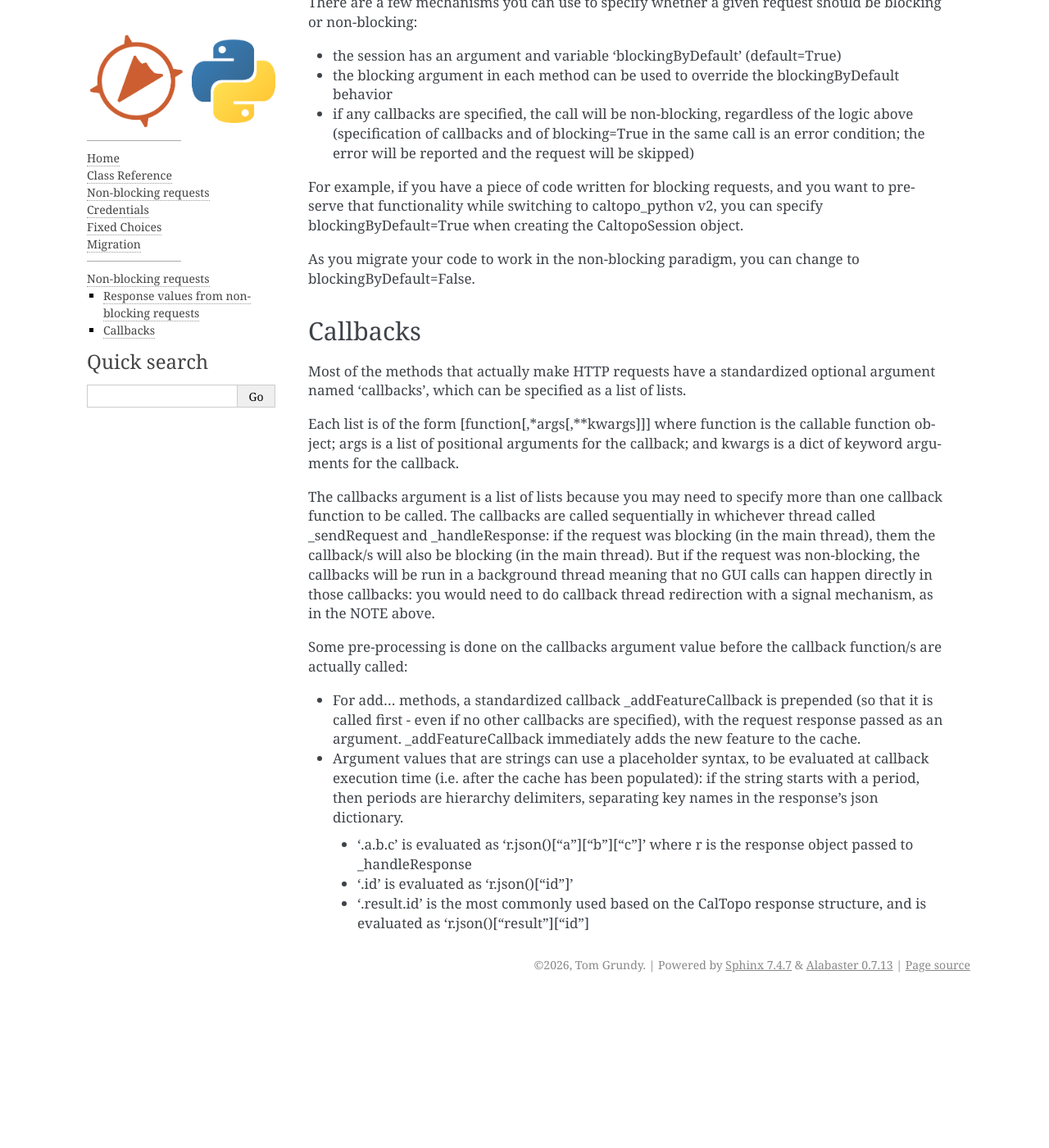
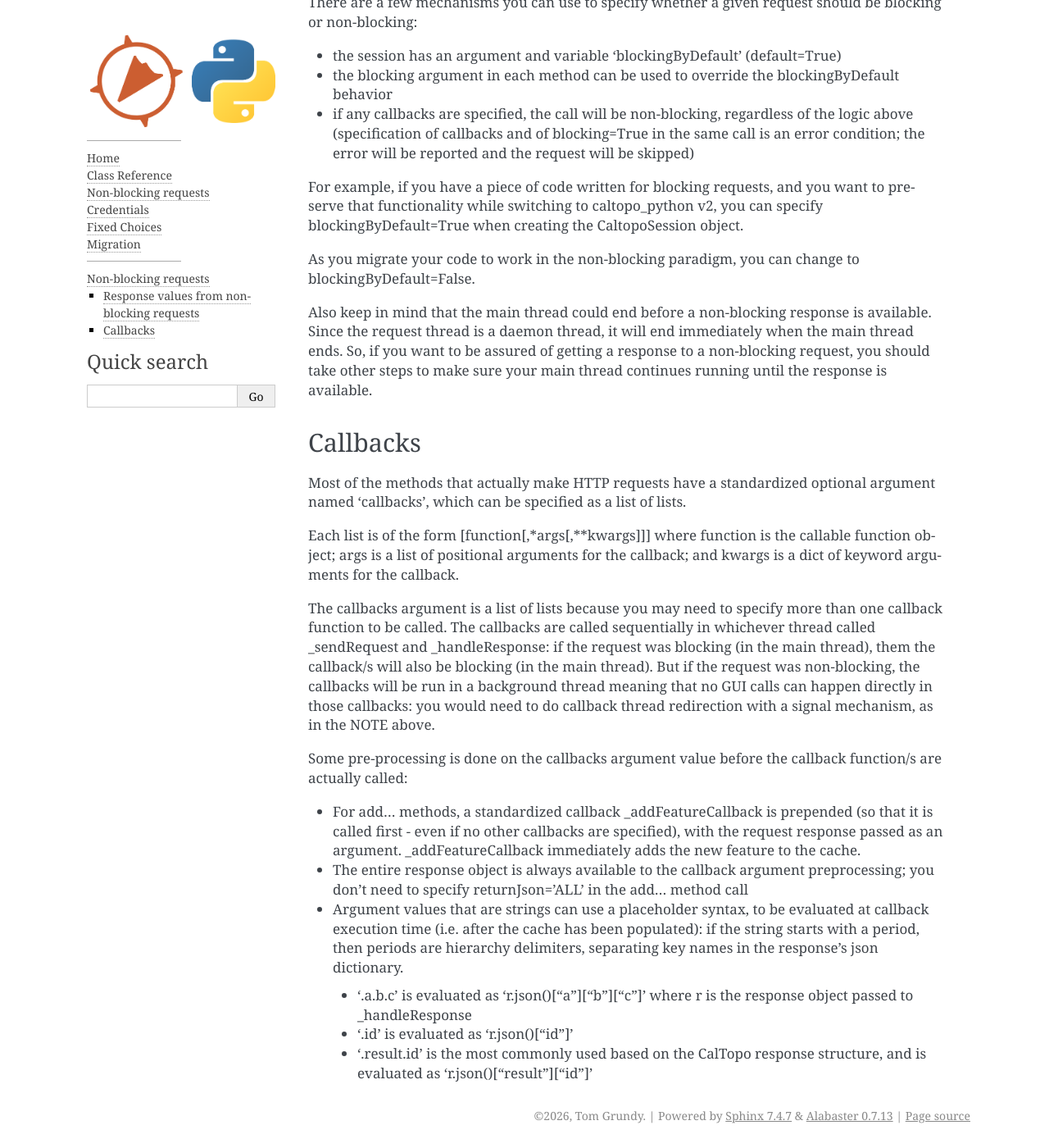
Before and after one commit to ncssar/caltopo_python, a Sphinx documentation site: the page built from docs/source/nonblocking.rst, in a window 1280 px wide and 1400 px high, scrolled down 2223 px. Shown: the whole window at 82% size. Built offline with Sphinx 7.4.7, drawn with Linux system fonts in a browser that asks for light colours; before the commit the page ends 3439 px from its top, so only the background shows below that.

Commit message:
non-blocking docs cleanup

```diff
--- a/docs/source/nonblocking.rst
+++ b/docs/source/nonblocking.rst
@@ -77,6 +77,8 @@ For example, if you have a piece of code written for blocking requests, and you
 
 As you migrate your code to work in the non-blocking paradigm, you can change to blockingByDefault=False.
 
+Also keep in mind that the main thread could end before a non-blocking response is available.  Since the request thread is a daemon thread, it will end immediately when the main thread ends.  So, if you want to be assured of getting a response to a non-blocking request, you should take other steps to make sure your main thread continues running until the response is available.
+
 Callbacks
 ---------
 
@@ -89,8 +91,9 @@ The callbacks argument is a list of lists because you may need to specify more t
 Some pre-processing is done on the callbacks argument value before the callback function/s are actually called:
 
 - For add... methods, a standardized callback _addFeatureCallback is prepended (so that it is called first - even if no other callbacks are specified), with the request response passed as an argument.  _addFeatureCallback immediately adds the new feature to the cache.
+- The entire response object is always available to the callback argument preprocessing; you don't need to specify returnJson='ALL' in the add... method call
 - Argument values that are strings can use a placeholder syntax, to be evaluated at callback execution time (i.e. after the cache has been populated): if the string starts with a period, then periods are hierarchy delimiters, separating key names in the response's json dictionary.
 
  - '.a.b.c' is evaluated as 'r.json()["a"]["b"]["c"]' where r is the response object passed to _handleResponse
  - '.id' is evaluated as 'r.json()["id"]'
- - '.result.id' is the most commonly used based on the CalTopo response structure, and is evaluated as 'r.json()["result"]["id"]
+ - '.result.id' is the most commonly used based on the CalTopo response structure, and is evaluated as 'r.json()["result"]["id"]'
```
Also changed, not shown: other parts of docs/source/nonblocking.rst (+4 -4 lines).
